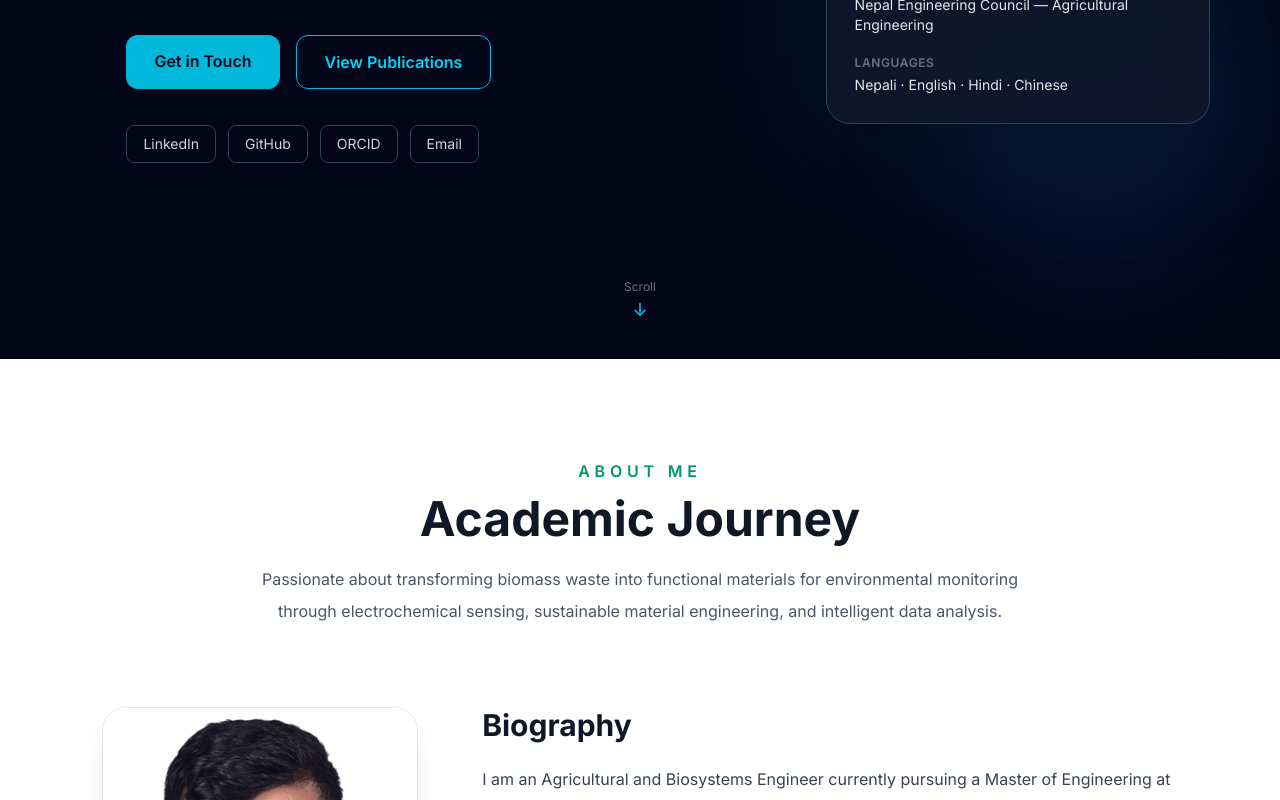
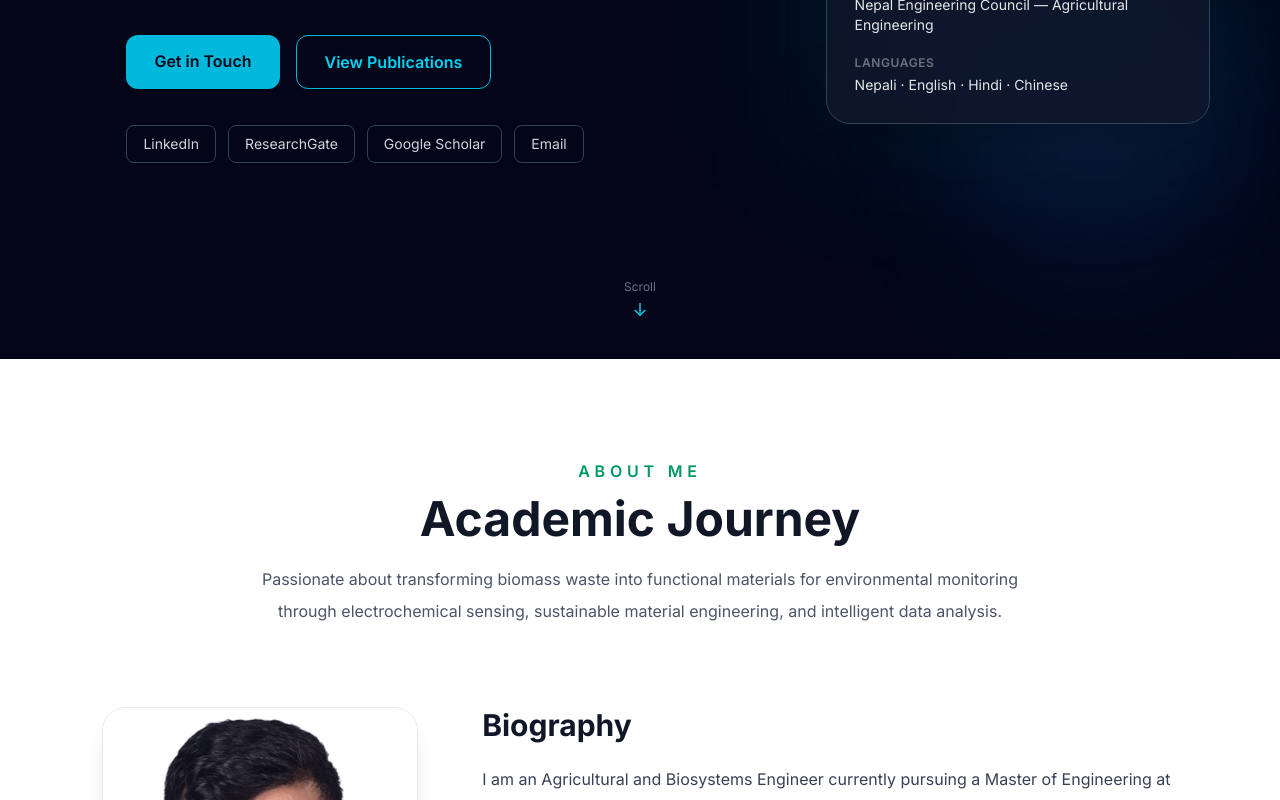
Before and after one commit to acharya00/research-portfolio, a Next.js app: page / in a window 1280 px wide. Shown: the part 800-1600 px from the top of the page. Built offline with nearby package versions, Linux system fonts and the light colour scheme.

Commit message:
Refine homepage hero about and research sections

```diff
--- a/app/components/Contact.tsx
+++ b/app/components/Contact.tsx
@@ -10,14 +10,14 @@ const contactLinks = [
     href: "https://www.linkedin.com/in/dilli-ram-acharya",
   },
   {
-    label: "GitHub",
-    value: "acharya00",
-    href: "https://github.com/acharya00",
+    label: "ResearchGate",
+    value: "Dilli Ram Acharya",
+    href: "https://www.researchgate.net/profile/Dilli-Acharya",
   },
   {
-    label: "ORCID",
-    value: "0009-0007-1035-5461",
-    href: "https://orcid.org/0009-0007-1035-5461",
+    label: "Google Scholar",
+    value: "Dilli Ram Acharya",
+    href: "https://scholar.google.com/citations?user=je6n7bYAAAAJ&hl=en",
   },
 ];
 
--- a/app/components/Footer.tsx
+++ b/app/components/Footer.tsx
@@ -100,14 +100,16 @@ export default function Footer() {
           </div>
 
 
-          {/* ================= PROFESSIONAL ================= */}
+          {/* ================= ACADEMIC & PROFESSIONAL ================= */}
 
           <div>
             <h4 className="font-semibold text-white">
-              Professional
+              Academic & Professional
             </h4>
 
             <div className="mt-5 space-y-3 text-sm text-gray-400">
+
+              {/* LINKEDIN */}
 
               <a
                 href="https://www.linkedin.com/in/dilli-ram-acharya"
@@ -118,23 +120,32 @@ export default function Footer() {
                 LinkedIn
               </a>
 
+
+              {/* RESEARCHGATE */}
+
               <a
-                href="https://github.com/acharya00"
+                href="https://www.researchgate.net/profile/Dilli-Acharya?ev=hdr_xprf&_sg=2zwrOiO3oSm4NP_32vbxC6IATbjfyMCwViMed-8vbpRtrP0i0LGm71IRvwuAZA_XSO7lKGBA9mXuoc04E6IyJ16t"
                 target="_blank"
                 rel="noopener noreferrer"
                 className="block transition hover:text-cyan-400"
               >
-                GitHub
+                ResearchGate
               </a>
 
+
+              {/* GOOGLE SCHOLAR */}
+
               <a
-                href="https://orcid.org/0009-0007-1035-5461"
+                href="https://scholar.google.com/citations?user=je6n7bYAAAAJ&hl=en&authuser=3"
                 target="_blank"
                 rel="noopener noreferrer"
                 className="block transition hover:text-cyan-400"
               >
-                ORCID
+                Google Scholar
               </a>
+
+
+              {/* EMAIL */}
 
               <a
                 href="mailto:dilliacharya63@gmail.com"
--- a/app/components/Hero.tsx
+++ b/app/components/Hero.tsx
@@ -141,21 +141,21 @@ export default function Hero() {
             </a>
 
             <a
-              href="https://github.com/acharya00"
+              href="https://www.researchgate.net/profile/Dilli-Acharya"
               target="_blank"
               rel="noopener noreferrer"
               className="rounded-lg border border-slate-700 px-4 py-2 text-sm text-gray-300 transition hover:border-cyan-400 hover:text-cyan-400"
             >
-              GitHub
+              ResearchGate
             </a>
 
             <a
-              href="https://orcid.org/0009-0007-1035-5461"
+              href="https://scholar.google.com/citations?user=je6n7bYAAAAJ&hl=en"
               target="_blank"
               rel="noopener noreferrer"
               className="rounded-lg border border-slate-700 px-4 py-2 text-sm text-gray-300 transition hover:border-cyan-400 hover:text-cyan-400"
             >
-              ORCID
+              Google Scholar
             </a>
 
             <a
```
